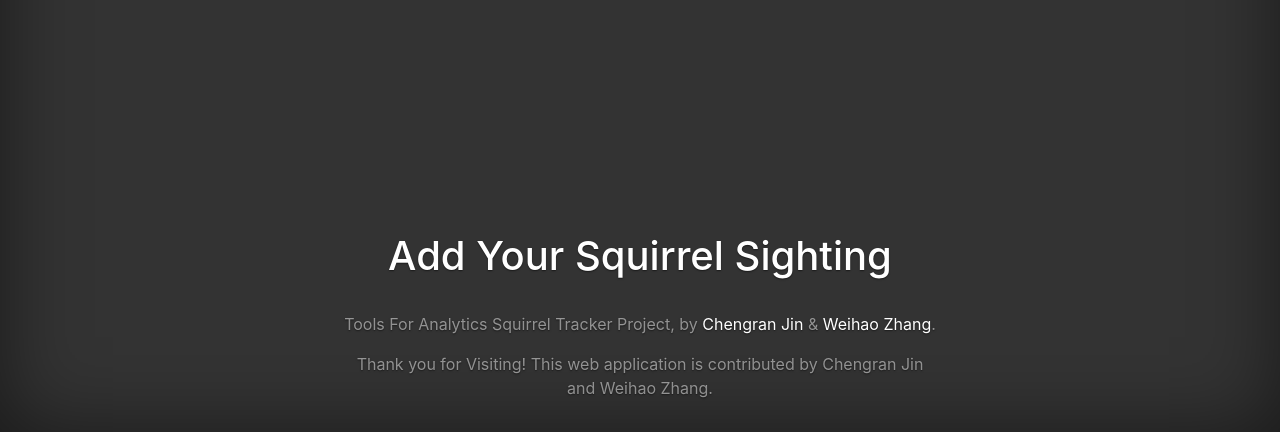
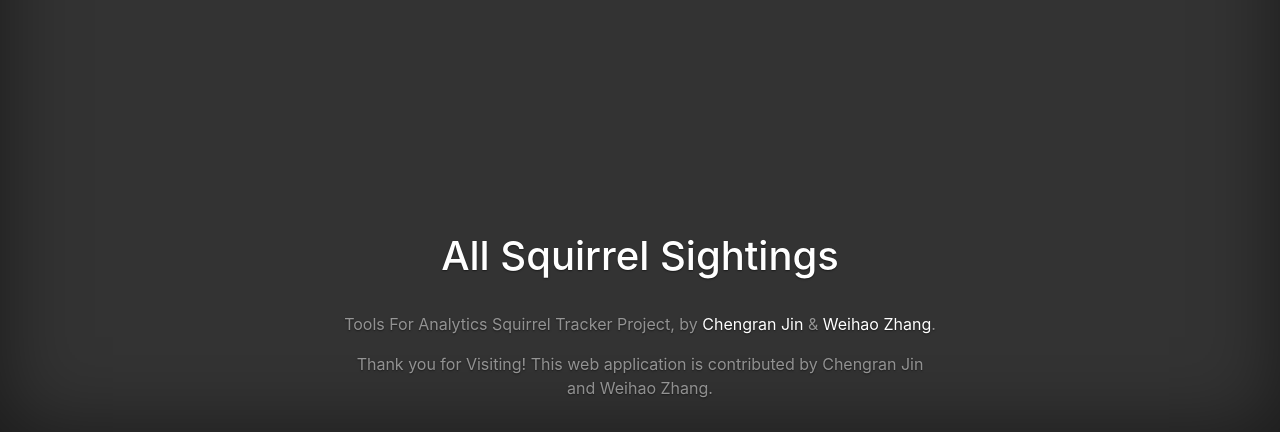
Before and after one commit to zhangwhbilly/Squirrel_Project_Group_1, a Django app: page /sightings/ in a window 1280 px wide. Shown: the part 368-800 px from the top of the page. Run offline with Django 3.2, Linux system fonts and the light colour scheme; some libraries are stand-ins or nearby versions.

Commit message:
all_sightings title update

```diff
--- a/sightings/templates/sightings/all_sightings.html
+++ b/sightings/templates/sightings/all_sightings.html
@@ -63,7 +63,7 @@
 
 	<br>
 	<br>
-        <h1 class="cover-heading">Add Your Squirrel Sighting</h1>
+        <h1 class="cover-heading">All Squirrel Sightings</h1>
         <br>
 	<footer class="mastfoot mt-auto">
 	    <div class="inner">
```
